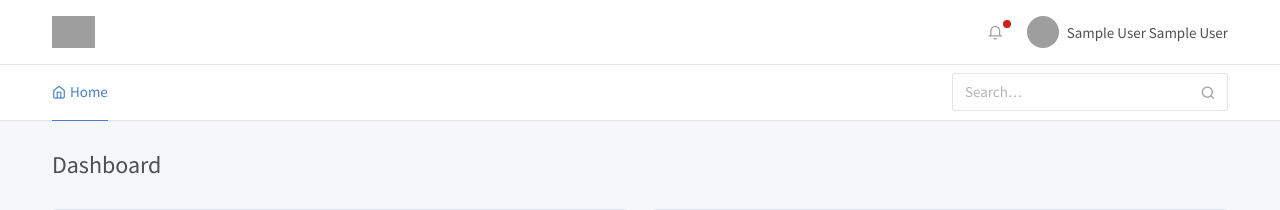
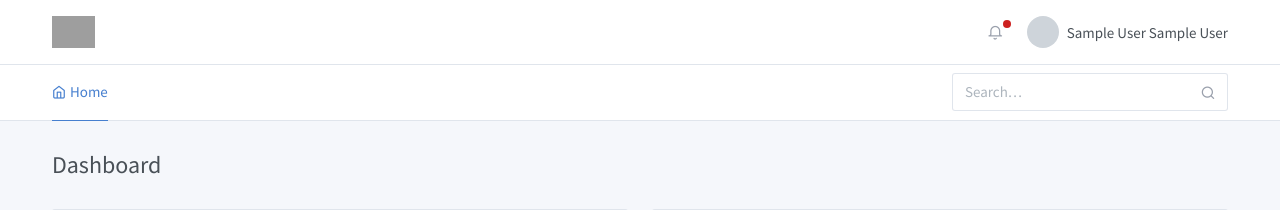
Before and after one commit to ZGozon/NoSQLBLog, a PHP site: page /indextest.php in a window 1280 px wide. Shown: the top 210 px of the page. Run offline with PHP 8.4, Linux system fonts and the light colour scheme; the visitor is signed in with stand-in values (Sample User, id 1); grey boxes are pictures that could not be loaded.

Commit message:
updated the avatar

```diff
--- a/indextest.php
+++ b/indextest.php
@@ -98,7 +98,7 @@
                 </div>
                 <div class="dropdown">
                   <a href="#" class="nav-link pr-0 leading-none" data-toggle="dropdown">
-                    <span class="avatar" style="background-image: url(./demo/faces/female/25.jpg)"></span>
+                    <span class="avatar avatar-placeholder"></span>
                     <span class="ml-2 d-none d-lg-block">
                       <span class="text-default"> <?php echo"$name"; ?>
                       <?php echo"$sname"; ?></span>
```
